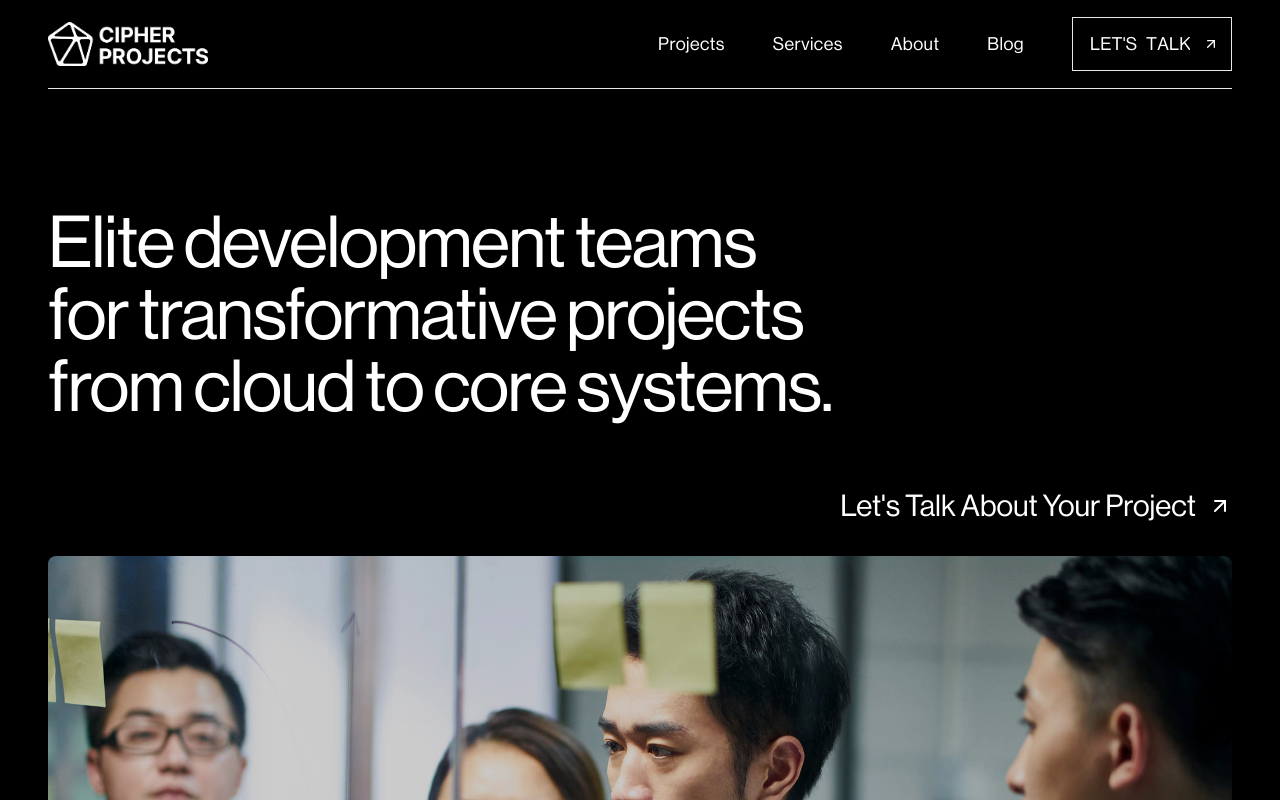
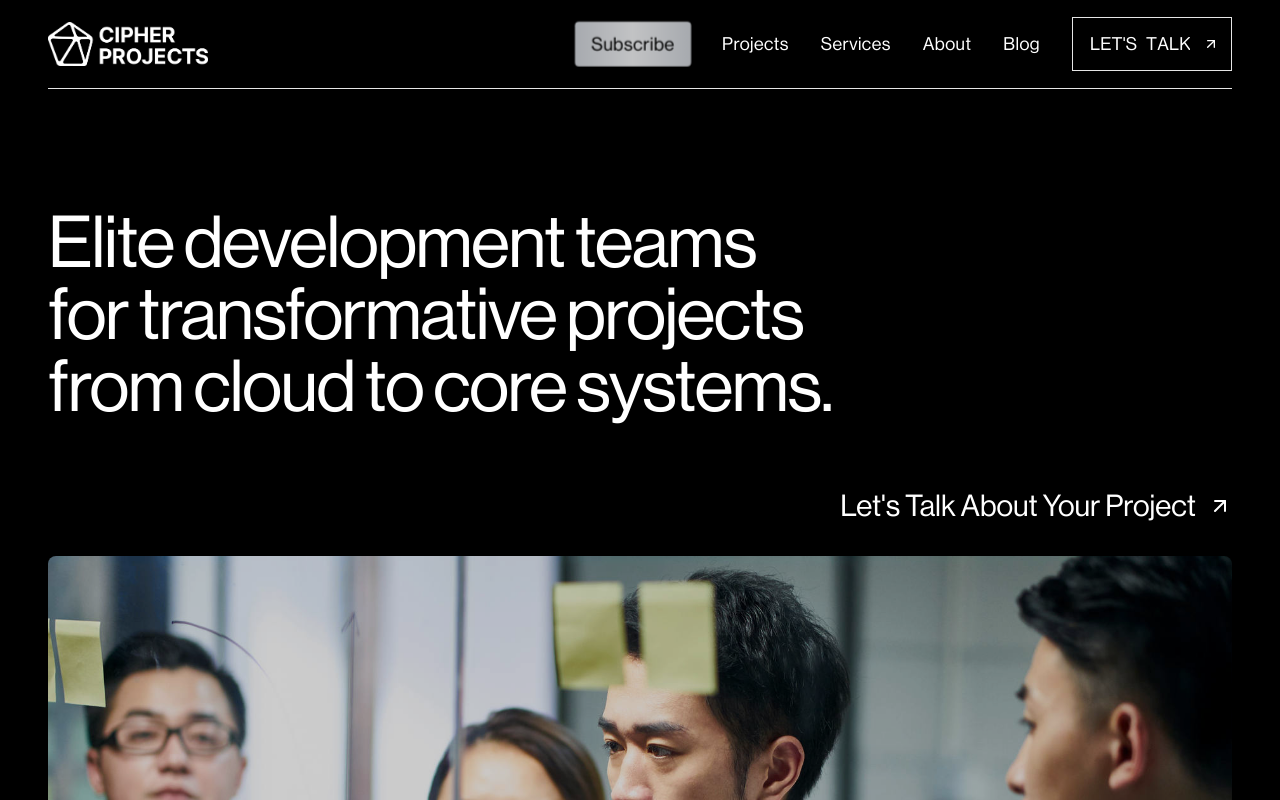
Before and after one commit to meteordefect/cipher-projects, a Next.js app: page / in a window 1280 px wide. Shown: the top 800 px of the page. Built offline with nearby package versions, Linux system fonts and the light colour scheme.

Commit message:
add-subscribe-button

```diff
--- a/src/components/Header.tsx
+++ b/src/components/Header.tsx
@@ -4,6 +4,7 @@ import { useState, useEffect } from 'react'
 import Link from 'next/link'
 import { usePathname } from 'next/navigation'
 import { useBackground } from '@/context/BackgroundContext'
+import SubscribeButton from '@/components/ui/SubscribeButton'
 import { Menu, X } from 'lucide-react'
 import { motion, AnimatePresence } from 'framer-motion'
 import ScrambleButton from '@/components/ScrambleButton'
@@ -65,7 +66,8 @@ export default function Header() {
             </Link>
 
             {/* Desktop Navigation */}
-            <div className="hidden md:flex items-center space-x-12">
+            <div className="hidden md:flex items-center space-x-8">
+              <SubscribeButton />
               {menuItems.map((item) => (
                 <Link
                   key={item.name}
--- /dev/null
+++ b/src/components/ui/SubscribeButton.tsx
@@ -0,0 +1,65 @@
+'use client';
+
+import { motion, AnimatePresence } from 'framer-motion';
+import { useBackground } from '@/context/BackgroundContext';
+
+const SubscribeButton = () => {
+  const { isDark } = useBackground();
+
+  return (
+    <AnimatePresence>
+      <motion.div
+        initial={{ opacity: 0, scale: 0.8 }}
+        animate={{
+          opacity: 1,
+          scale: [1, 1.05, 1],
+        }}
+        exit={{ opacity: 0, scale: 0.8 }}
+        transition={{ duration: 3, ease: "easeInOut" }}
+      >
+        <motion.a
+          href="https://cipherprojects.kit.com/bf48063930"
+          target="_blank"
+          rel="noopener noreferrer"
+          className={`
+            inline-block
+            relative
+            px-4
+            py-2
+            text-lg
+            font-normal
+            tracking-wide
+            rounded
+            bg-gradient-to-r
+            from-gray-300/80
+            via-gray-100/80
+            to-gray-300/80
+            backdrop-blur-sm
+            ${isDark ? 'text-black' : 'text-black'}
+            hover:from-gray-200
+            hover:via-white
+            hover:to-gray-200
+            shadow-lg
+            hover:shadow-xl
+            transition-all
+            duration-300
+          `}
+          animate={{
+            scale: [1, 1.02, 1],
+          }}
+          transition={{
+            duration: 12,
+            repeat: Infinity,
+            ease: "easeInOut"
+          }}
+          whileHover={{ scale: 1.05 }}
+          whileTap={{ scale: 0.95 }}
+        >
+          Subscribe
+        </motion.a>
+      </motion.div>
+    </AnimatePresence>
+  );
+};
+
+export default SubscribeButton;
```
